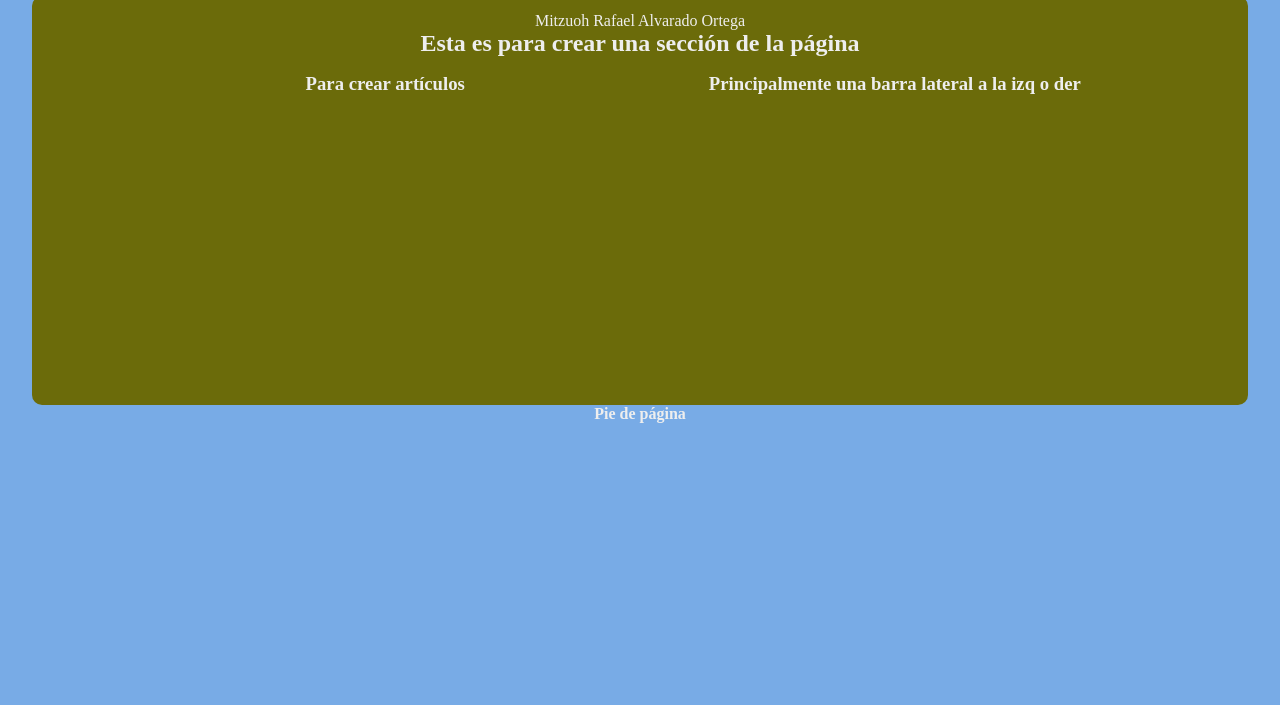
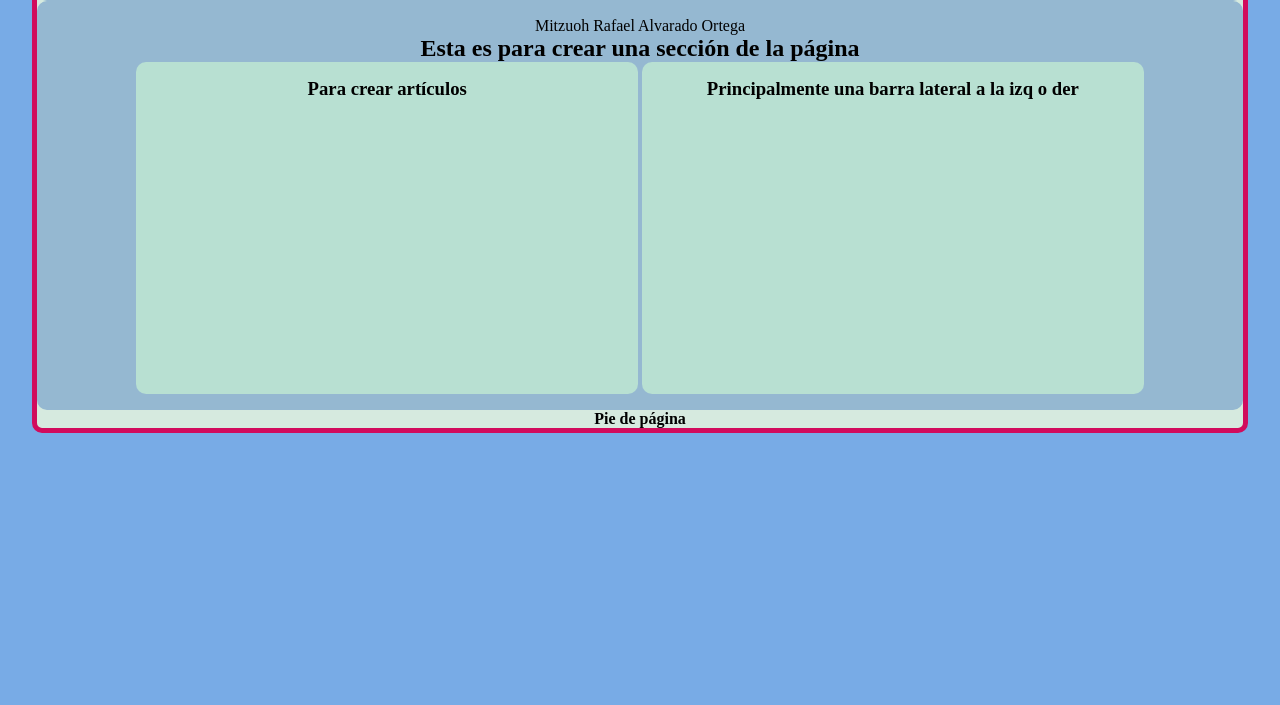
Before and after one commit to Mitzuoh/4IV9-PSW-ALVARADOORTEGAMITZUOH, a plain HTML site: page index.html in a window 1280 px wide. Shown: the part 95-800 px from the top of the page. Drawn offline with Linux system fonts and the light colour scheme.

Commit message:
Cambios de Color

```diff
--- a/css/masterstyle.css
+++ b/css/masterstyle.css
@@ -1,7 +1,7 @@
 *{
     padding: 0;
     margin: 0;
-    color: #eee;
+    color: black;
     text-align: center;
 }
 
@@ -10,10 +10,10 @@ html, body{
 }
 
 .main-container{
-    border: 5px solid rgb(209, 11, 93)
+    border: 5px solid rgb(209, 11, 93);
     border-radius: 10px;
     margin: 2rem;
-    ackground-color: rgb (203, 233, 10)
+    background-color: #D6EADF;
 }
 
 nav, section, footer, article, aside {
@@ -28,9 +28,9 @@ aside, article{
     width: 40%;
     display: inline-block;
     height: 300px;
-    background-color: rgb (107, 107, 107);
+    background-color: #B8E0D2;
 }
 
 nav, section, footer{
-    background-color: rgb(107, 107, 10);
+    background-color: #95B8D1;
 }
```
